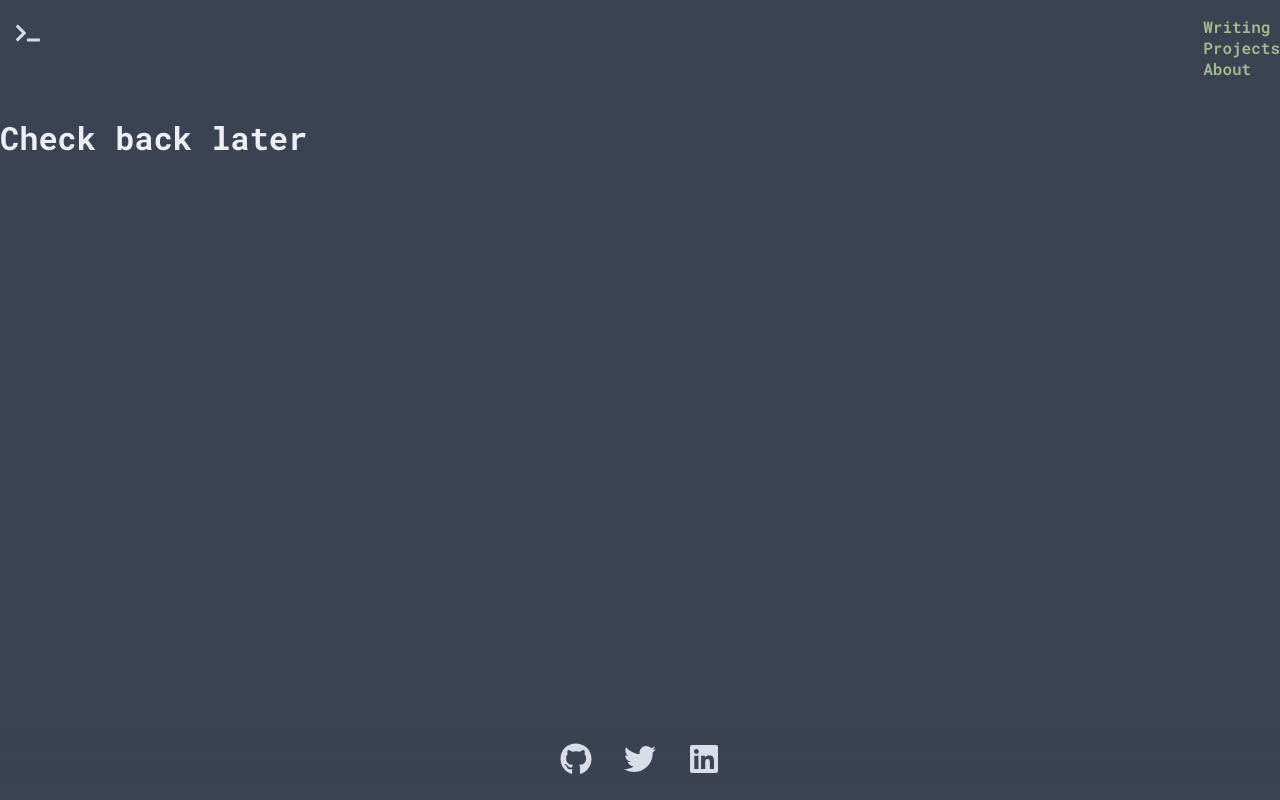
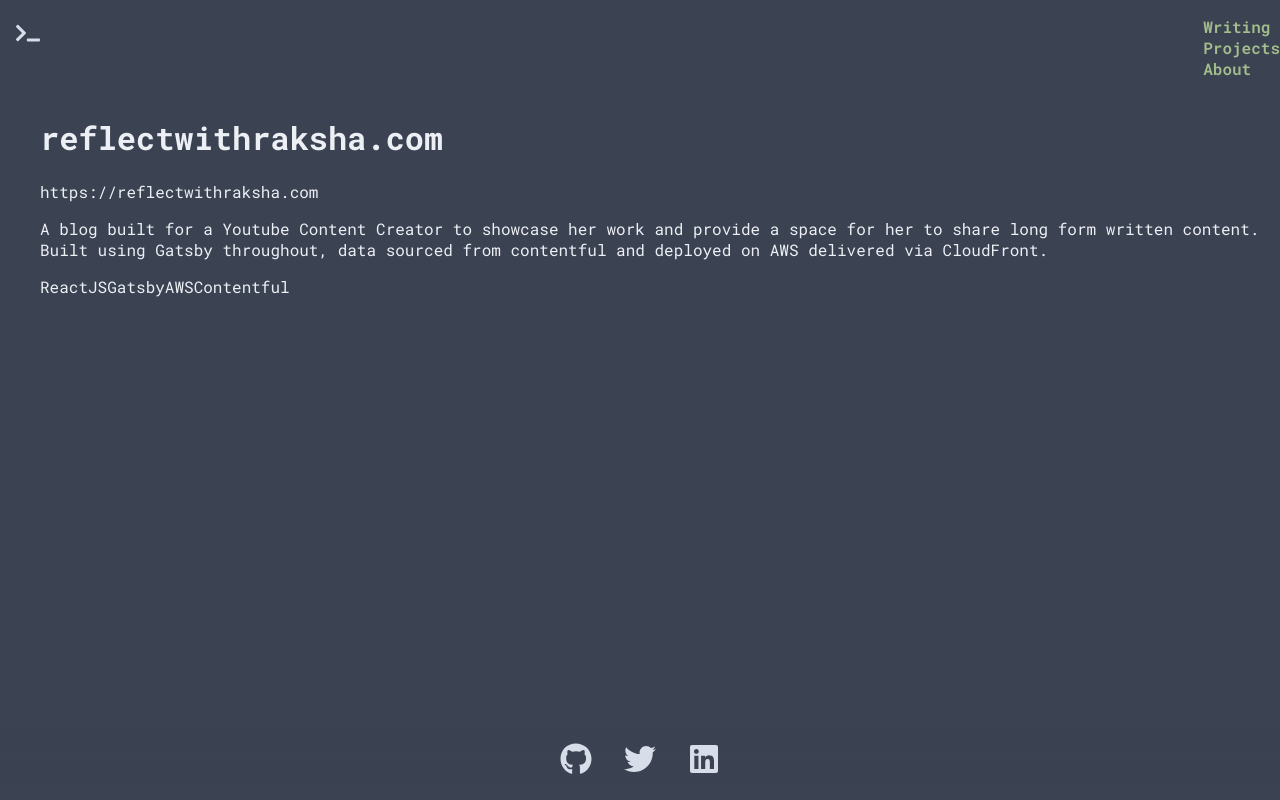
Before and after one commit to codeanish/codeanish.com, a Gatsby site: page /projects in a window 1280 px wide. Built offline with nearby package versions, Linux system fonts and the light colour scheme; Gatsby itself is replaced by a stand-in of ours.

Commit message:
Generating project cards from YAML

```diff
--- a/gatsby-config.js
+++ b/gatsby-config.js
@@ -16,6 +16,8 @@ module.exports = {
       }
     },
     'gatsby-transformer-sharp',
+    'gatsby-transformer-remark',
+    'gatsby-transformer-yaml',
     'gatsby-plugin-sharp',
     {
       resolve: 'gatsby-source-filesystem',
--- a/package.json
+++ b/package.json
@@ -21,7 +21,9 @@
     "gatsby-plugin-sass": "^2.5.1",
     "gatsby-plugin-sharp": "^2.9.0",
     "gatsby-source-filesystem": "^2.6.0",
+    "gatsby-transformer-remark": "^2.11.0",
     "gatsby-transformer-sharp": "^2.7.0",
+    "gatsby-transformer-yaml": "^2.6.0",
     "node-sass": "^4.14.1",
     "react": "^16.12.0",
     "react-dom": "^16.12.0",
--- /dev/null
+++ b/src/components/project-card.js
@@ -0,0 +1,15 @@
+import React from 'react';
+
+const ProjectCard = ({title, url, description, technologies}) => {
+
+    return (
+        <div>
+            <h1>{title}</h1>
+            <p>{url}</p>
+            <p>{description}</p>
+            <p>{technologies}</p>
+        </div>
+    )
+}
+
+export default ProjectCard;
--- a/src/pages/projects.js
+++ b/src/pages/projects.js
@@ -1,10 +1,30 @@
 import React from 'react';
 import Layout from '../components/layout';
+import ProjectCard from '../components/project-card';
+import { graphql, useStaticQuery } from 'gatsby';
 
 const Projects = () => {
+
+    const data = useStaticQuery(graphql`
+    query  {
+        allProjectsYaml {
+          nodes {
+            technologies
+            title
+            url
+            description
+          }
+        }
+      }
+    `)
+
     return (
         <Layout>
-            <h1>Check back later</h1>
+            <ol>
+                {data.allProjectsYaml.nodes.map((node) => {
+                    return <li><ProjectCard title={node.title} description={node.description} url={node.url} technologies={node.technologies}/></li>
+                })}
+            </ol>
         </Layout>
     );
 };
--- /dev/null
+++ b/src/projects/reflectwithraksha.com.yaml
@@ -0,0 +1,12 @@
+title: reflectwithraksha.com
+url: https://reflectwithraksha.com
+technologies:
+    - ReactJS
+    - Gatsby
+    - AWS
+    - Contentful
+description: >
+            A blog built for a Youtube Content Creator to showcase her work
+            and provide a space for her to share long form written content.
+            Built using Gatsby throughout, data sourced from contentful and
+            deployed on AWS delivered via CloudFront.
```
Also changed, not shown: 1 other file.
